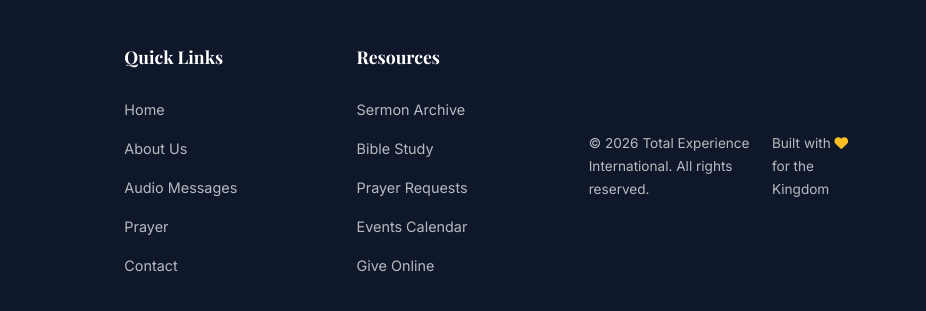
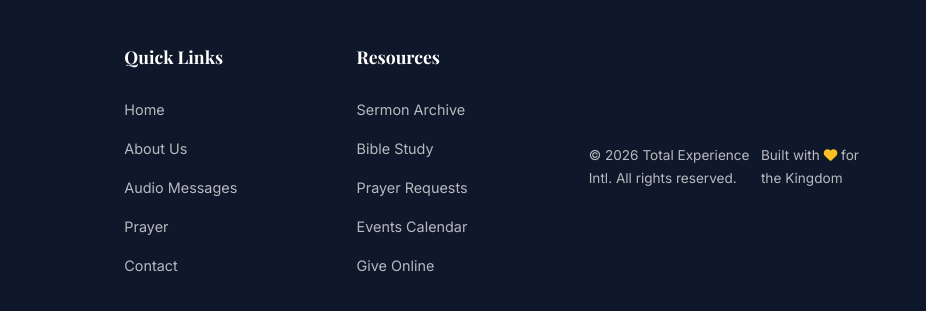
Before and after one commit to totalexp/total-experience, a website: page index.html in a window 1280 px wide. Shown: the part 5285-5596 px from the top of the page, 354-1280 px from the left. Drawn offline with nearby package versions, Linux system fonts and the light colour scheme; no server answers.

Commit message:
changed name on footer to intl

```diff
--- a/index.html
+++ b/index.html
@@ -316,7 +316,7 @@
                 </div>
 
             <div class="footer-bottom">
-                <p>&copy; 2026 Total Experience International. All rights reserved.</p>
+                <p>&copy; 2026 Total Experience Intl. All rights reserved.</p>
                 <p>Built with <i class="fas fa-heart"></i> for the Kingdom</p>
             </div>
         </div>
```
